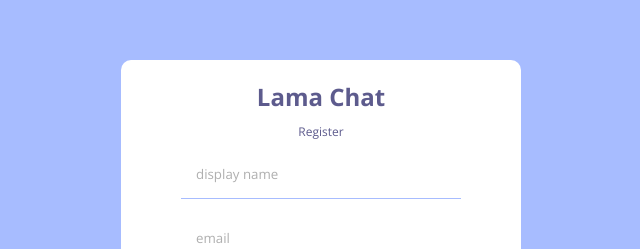
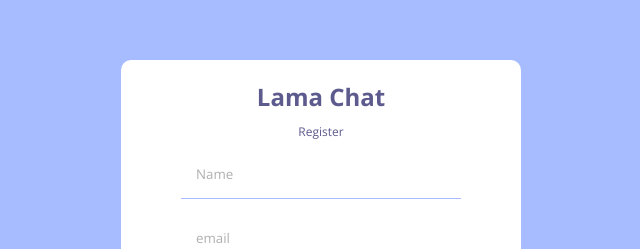
Before and after one commit to Abhishek-76/ChatAPP-, a React (Create React App) app: page /register in a window 1280 px wide. Shown: the part 123-372 px from the top of the page, without its empty margins (319-959 px from the left). Built offline with nearby package versions, Linux system fonts and the light colour scheme; no server answers.

Commit message:
done with bug update database rules true for all

```diff
--- a/src/components/Input.jsx
+++ b/src/components/Input.jsx
@@ -92,7 +92,7 @@ const Input = () => {
         <label htmlFor="file">
           <img src={Img} alt="" />
         </label>
-        <button onClick={handleSend}>Send</button>
+        <button onClick={handleSend}>Sendx</button>
       </div>
     </div>
   );
--- a/src/pages/register.jsx
+++ b/src/pages/register.jsx
@@ -65,7 +65,7 @@ const Register = () => {
         <span className="logo">Lama Chat</span>
         <span className="title">Register</span>
         <form onSubmit={handleSubmit}>
-          <input required type="text" placeholder="display name" />
+          <input required type="text" placeholder="Name" />
           <input required type="email" placeholder="email" />
           <input required type="password" placeholder="password" />
           <input required style={{ display: "none" }} type="file" id="file" />
@@ -78,7 +78,7 @@ const Register = () => {
           {err && <span>Something went wrong</span>}
         </form>
         <p>
-          You do have an account? <Link to="/register">Login</Link>
+          You do have an account? <Link to="/login">Login</Link>
         </p>
       </div>
     </div>
```
